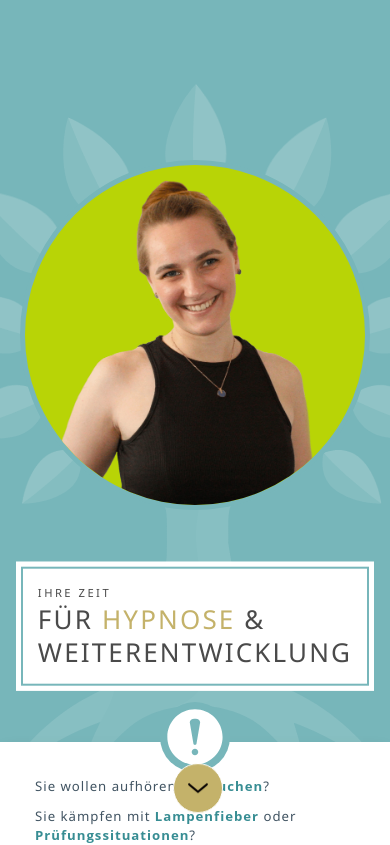
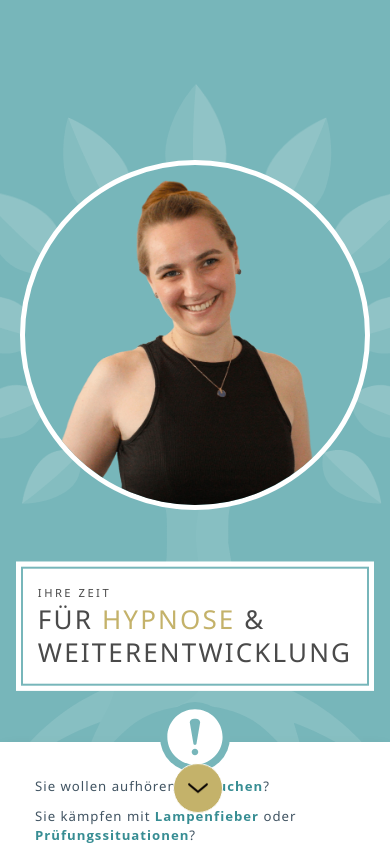
Before and after one commit to lauhard/lisamarieloof, a SvelteKit app: page / in a window 390 px wide. Shown: the top 845 px of the page. Built offline with nearby package versions, Linux system fonts and the light colour scheme.

Commit message:
mainpage responsive

```diff
--- a/src/routes/+page.svelte
+++ b/src/routes/+page.svelte
@@ -673,8 +673,11 @@
     @media screen and (max-width: 1200px) {
         .background-svg-banner{
             bottom: 0px;
+            height: 100dvh;
+            height: 100%;
             height: 100vh;
-            max-height: 100vh;
+            max-height: 100dvh;
+            max-height: 100%;
             .svg-wrapper {
                 height: 100px !important;
                 position: absolute;
@@ -707,6 +710,7 @@
                 min-height: 200px;
                 order:1;
                 width: 100vw;
+                width: 100dvw;
                 // background-color: red;
                 justify-content: center;
 
@@ -773,7 +777,10 @@
         .background-svg-banner{
             bottom: 0px;
             height: 100dvh;
+            height: 100%;
+            height: 100vh;
             max-height: 100dvh;
+            max-height: 100%;
             .svg-wrapper {
                 height: 100px !important;
                 position: absolute;
@@ -861,8 +868,9 @@
                     max-height: 350px;
                     width: 350px;
                     max-width: 350px;
-                    background-color: rgb(184, 212, 6) ;
-                    border: 5px solid var(--primary);
+                    // background-color: rgb(184, 212, 6) ;
+                    background-color: var(--primary) ;
+                    border: 5px solid white;
                     border-radius: 50%;
                     img {
                         position: relative;
@@ -878,7 +886,10 @@
         .background-svg-banner{
             bottom: 0px;
             height: 100dvh;
+            height: 100%;
+            height: 100vh;
             max-height: 100dvh;
+            max-height: 100%;
             .svg-wrapper {
                 height: 100px !important;
                 position: absolute;
@@ -888,7 +899,6 @@
                 :global(.background-svg){
                     width: 380px !important;
                 }
-
             }
         }
         .grid {
```
